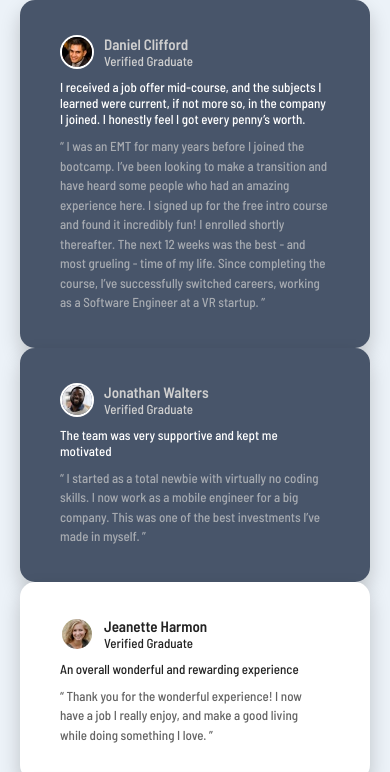
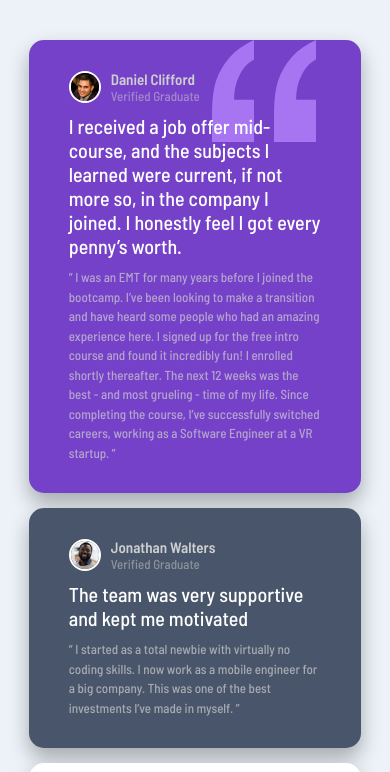
Before and after one commit to shaw12/testimonials-grid-section, a plain HTML site: page index.html in a window 390 px wide. Shown: the top 772 px of the page. Drawn offline with Linux system fonts and the light colour scheme.

Commit message:
Update style.css

```diff
--- a/style.css
+++ b/style.css
@@ -1,8 +1,8 @@
 @import url('https://fonts.googleapis.com/css2?family=Barlow+Semi+Condensed:wght@500;600&display=swap');
 *{
+  padding: 0;
   margin: 0;
-    padding: 0;
-    box-sizing: content-box;
+  box-sizing: border-box;
   font-family: 'Barlow Semi Condensed', sans-serif;
 }
 body{
@@ -11,37 +11,22 @@ body{
   justify-content: center;
   align-items: center;
   min-height: 100vh;
-    background: hsl(210, 46%, 95%);
-    padding: 0px 90px;
+  background-color: hsl(210, 46%, 95%);
 }
 main{
-    display: flex;
-    max-width: 100%;
-}
-.main-1{
-    position: relative;
   display: grid;
-    grid-template-columns: repeat(auto-fill, minmax(300px,1fr));
-    grid-template-rows: minmax(100px, auto);
-    margin: 20px;
-    grid-auto-flow: dense;
-    grid-gap: 25px;
-    max-width: 90%;
-}
-.main-2{
-    margin: 20px 10px 25px 0;
-    display: grid;
-    grid-template-columns: repeat(auto-fill, minmax(300px,1fr));
-    grid-template-rows: minmax(100px, auto);
+  max-width: 1150px;
+  grid-template-columns: repeat(4, 1fr);
+  grid-template-rows: repeat(2, min-content);
+  grid-gap: 20px;
 }
 .card{
-    padding: 35px 40px;
   display: flex;
   flex-direction: column;
-    transition: 0.5s;
-    background: hsl(217, 19%, 35%);
+  background-color: hsl(217, 19%, 35%);
+  box-shadow: 0 10px 20px rgba(0, 0, 0, 0.3);
   border-radius: 15px;
-    box-shadow: 0 10px 20px rgba(0, 0, 0, 0.2);
+  padding: 30px 40px;
 }
 .card__head{
   display: flex;
@@ -50,8 +35,8 @@ main{
   margin-bottom: 10px;
 }
 .card__head img{
-    height: 30px;
-    width: 30px;
+  width: 32px;
+  height: 32px;
   border-radius: 50%;
   margin-right: 10px;
   border: 2px solid #fff;
@@ -60,71 +45,79 @@ main{
   font-weight: 600;
   font-size: 15px;
 }
-.card__auth p{
+.title{
   opacity: 0.5;
 }
 .card__heading{
   color: #fff;
   margin-bottom: 10px;
+  font-size: 20px;
 }
 .card__detail{
   color: hsl(0, 0%, 81%);
+  line-height: 1.5;
   opacity: 0.7;
-    line-height: 1.5;
 }
-.main-1 .card:nth-child(1){
-    grid-column: span 2;
-    grid-row: span 1;
+.card-1{
+  grid-column: 1/3;
   background-color: hsl(263, 55%, 52%);
   background-image: url('./images/bg-pattern-quotation.svg');
   background-repeat: no-repeat;
-    background-position: 80% 0%;
+  background-position: 80% 0;
 }
-.card:nth-child(3){
-    padding-right: 50px;
-    background-color: hsl(0, 0%, 100%);
+.card-2{
+  grid-column: 3/4;
 }
-.card:nth-child(4){
-    grid-column: span 2;
-    grid-row: span 1;
-    background-color: hsl(219, 29%, 14%);
+.card-3{
+  grid-row: 2/3;
+  grid-column: 1/2;
+  background-color: #fff;
+}
+.card-4{
+  grid-row: 2/3;
+  grid-column: 2/4;
 }
 .card-5{
-    margin-right: 40px;
-    background-color: hsl(0, 0%, 100%);
-
+  grid-row: -1/1;
+  grid-column: 4/5;
+  background-color: #fff;
 }
+.card-3 .card__heading,
+.card-3 .card__head,
+.card-3 .card__detail,
 .card-5 .card__heading,
 .card-5 .card__head,
-.card-5 .card__detail,
-.card:nth-child(3) .card__heading,
-.card:nth-child(3) .card__head,
-.card:nth-child(3) .card__detail{
+.card-5 .card__detail{
   color: #222;
 }
-h2{
-    font-size: 22px;
-}
-@media (max-width: 992px){
+@media (max-width: 1024px){
   body{
-        padding: 0 20px;
+    padding: 20px;
   }
   main{
-        flex-direction: column;
+    grid-template-columns: repeat(3, 1fr);
+    grid-template-rows: repeat(3, min-content);
+    width: 95%;
+    grid-gap: 15px;
   }
-    .main-2{
-        margin-right: 0px !important;
-         padding: 0 0 0 20px;
-        grid-template-columns: repeat(auto-fill, minmax(100%,1fr));
-        grid-template-rows: minmax(auto, auto);
+  .card-1{
+    grid-column: 1/3;
+  }
+  .card-2{
+    grid-column: 3/4;
+  }
+  .card-5{
+    grid-column: 1/4;
+    grid-row: 3/4;
   }
 }
 @media (max-width: 768px){
-    .main-1{
-        grid-template-columns: repeat(auto-fill, minmax(50%,1fr));
+  main{
+    margin-top: 20px;
+    grid-template-columns: repeat(auto-fill, minmax(50%, 1fr));
     grid-template-rows: minmax(auto, auto);
   }
-    .main-1 .card{
+  .card{
     grid-column: unset !important;
     grid-row: unset !important;
   }
```
Lines whose indentation alone changed are shown as unchanged.
